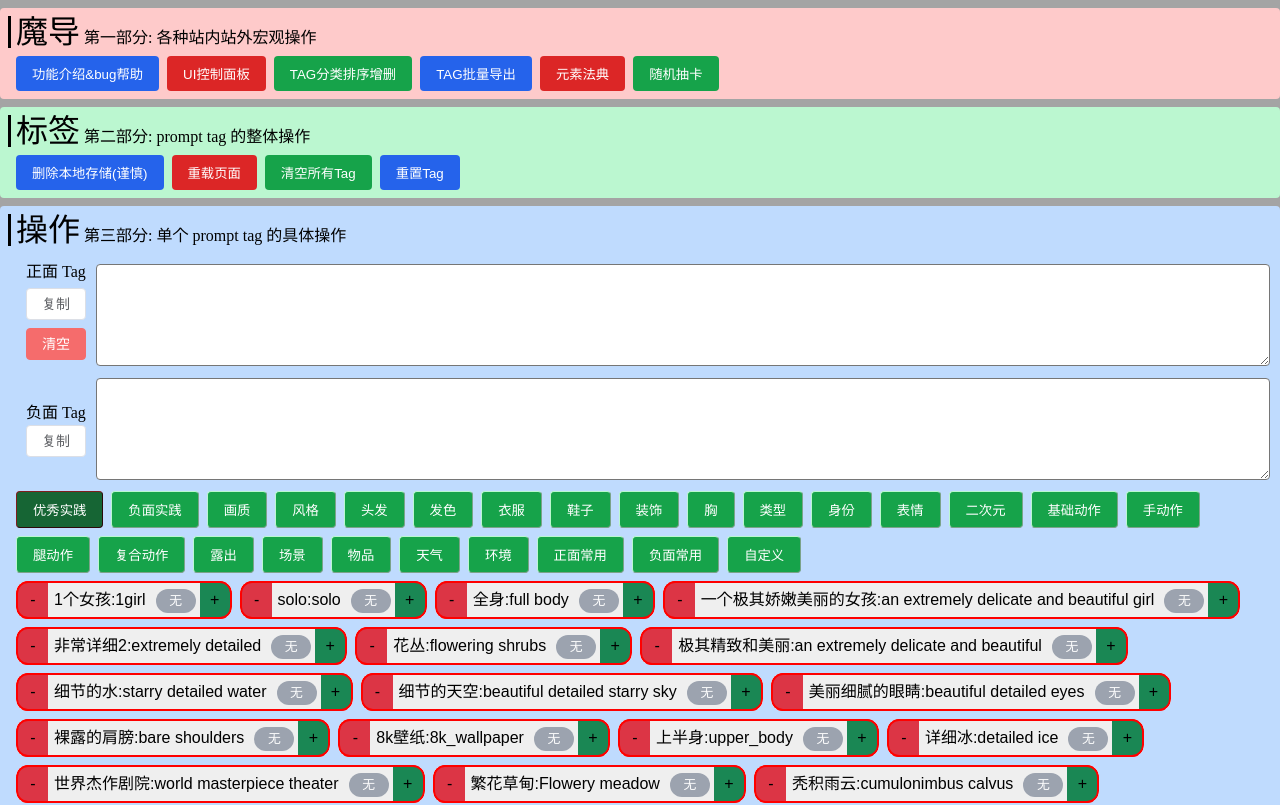
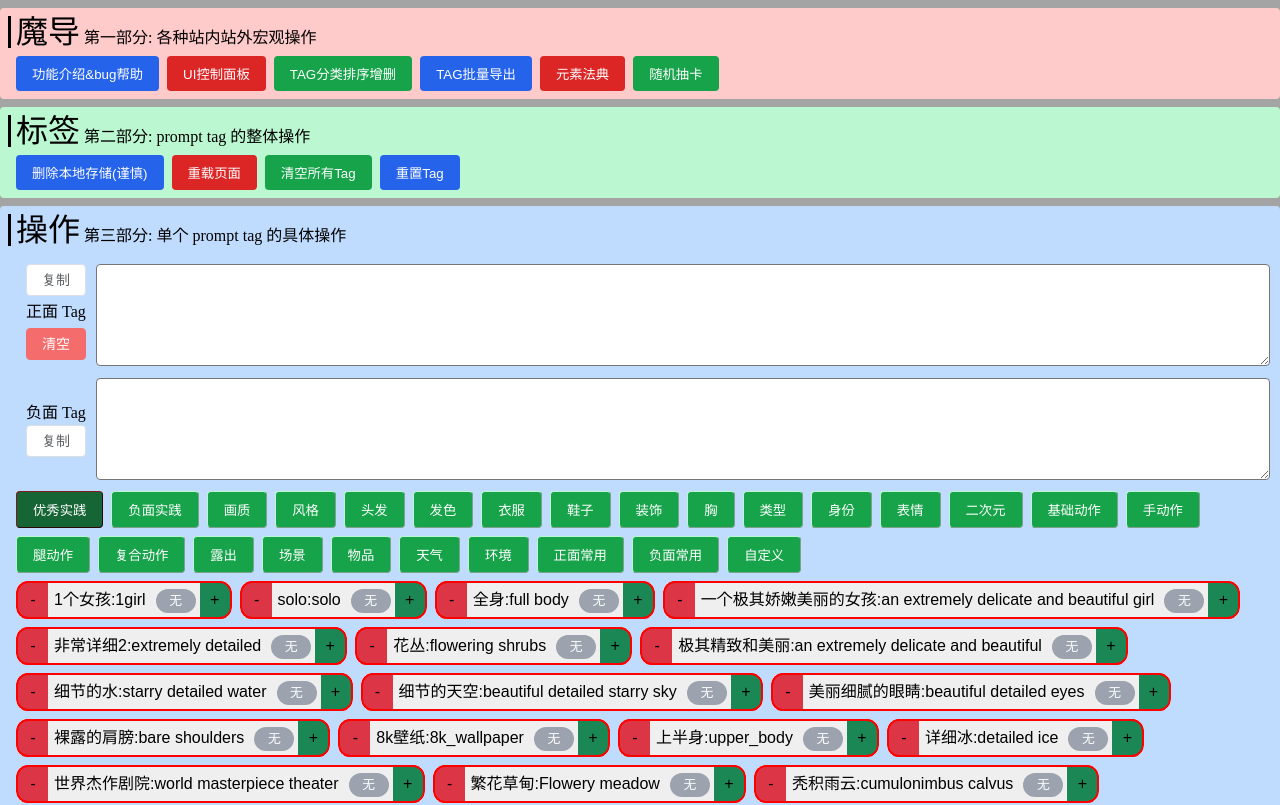
Before and after one commit to Thereisnospon/NovelAiTag, a Vue app: page /#/ in a window 1280 px wide. Shown: the top 805 px of the page. Built offline with nearby package versions, Linux system fonts and the light colour scheme.

Commit message:
nothing else.

```diff
--- a/src/views/PromptDetail.vue
+++ b/src/views/PromptDetail.vue
@@ -4,8 +4,8 @@
         <div class="rowPositive">
             <div class="input-group">
                 <div class="input-group__title">
+                    <div class="pb-2"><el-button @click="copy2Clipboard('positive')">复制</el-button></div>
                     <div class="pb-2">正面 Tag</div>
-                    <div class="pb-2"><el-button @click="copy2Clipboard('positive')">复制</el-button></div>
                     <div class="pb-2"><el-button type="danger" @click="clearTag('positive')">清空</el-button></div>
                 </div>
                 <div class="input-group__content">
@@ -21,6 +21,7 @@
         </div>
 
         <!-- 负面 tag 输入框 -->
+        <!-- TODO: 负面 tag 输入框的记得补上 -->
         <div class="rowNegative mb-2">
             <div class="input-group">
                 <div class="input-group__title">
```
